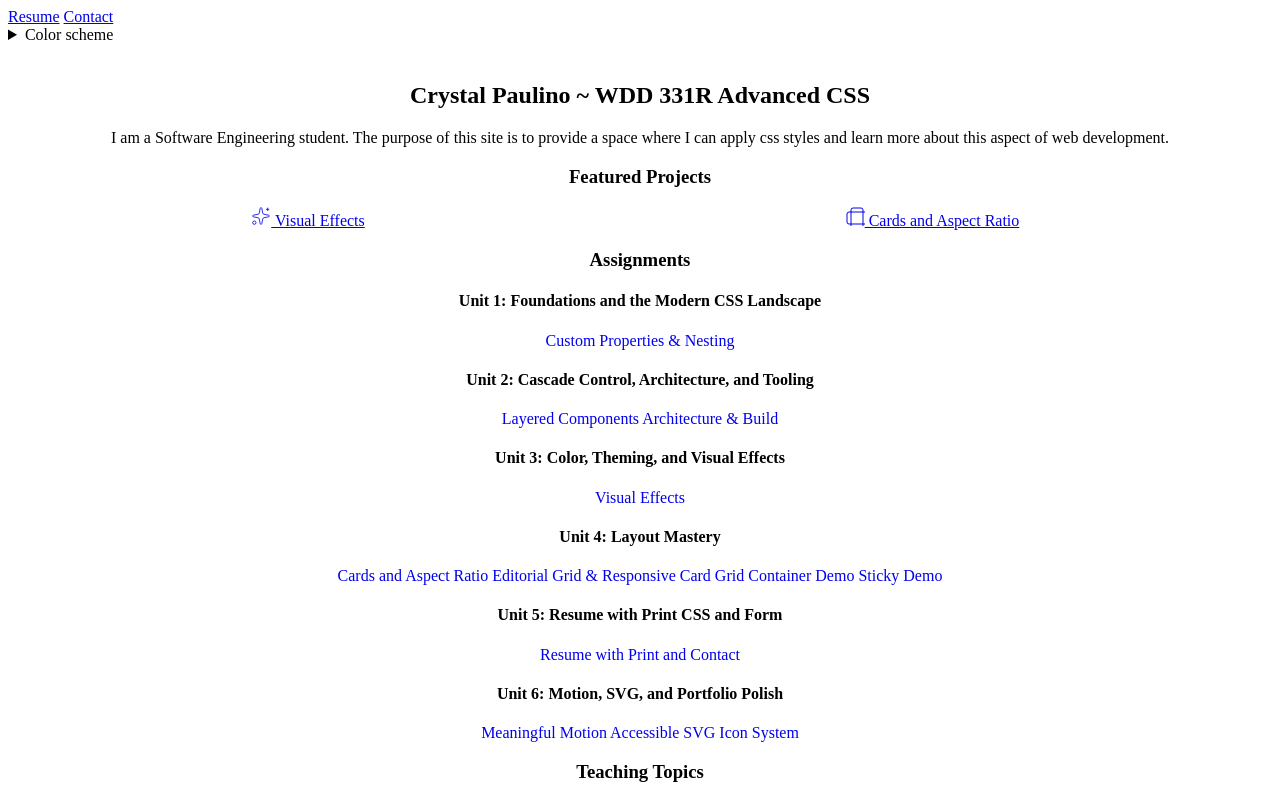
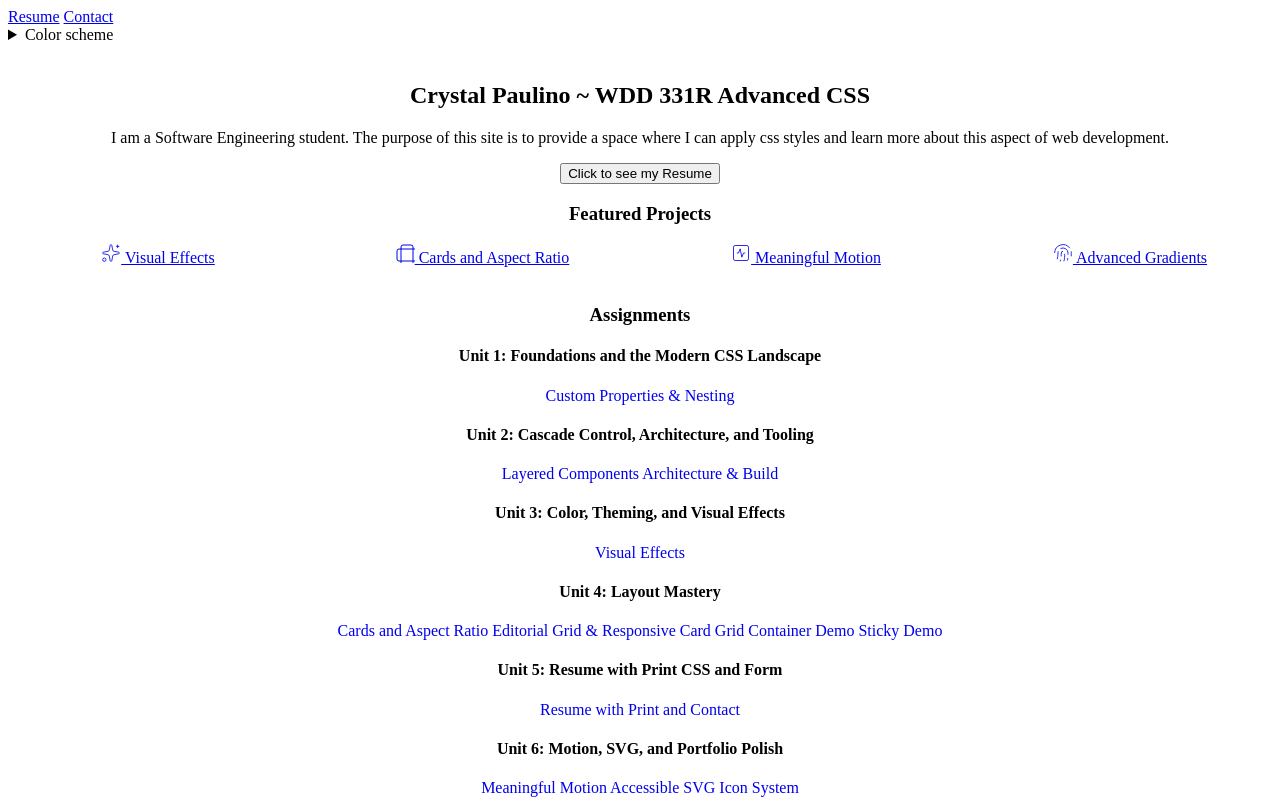
Before and after one commit to Cryspaulino/wdd331-practice, a website built with Vite: page index.html in a window 1280 px wide. Shown: the top 799 px of the page. Built offline with nearby package versions, Linux system fonts and the light colour scheme; files whose address does not match are found by name.

Commit message:
Small improvements.

```diff
--- a/index.html
+++ b/index.html
@@ -91,6 +91,11 @@
             <p class="intro">I am a Software Engineering student. The purpose of this site is to provide a space where
                 I can
                 apply css styles and learn more about this aspect of web development.</p>
+            <a href="./resume.html">
+                <button class="resume">
+                    Click to see my Resume
+                </button>
+            </a>
         </div>
         <h3>Featured Projects</h3>
         <div class="featured-projects">
@@ -178,11 +183,6 @@
 
             </ul>
         </div>
-        <!-- <a href="./resume.html">
-            <button class="resume">
-                Click to see my Resume
-            </button>
-        </a> -->
     </main>
     <footer class="site-footer">
         <p>&copy; 2026 My Practice Site</p>
--- a/portfolio.css
+++ b/portfolio.css
@@ -1,5 +1,5 @@
-nav {
-  padding: var(--space-medium);
+main {
+  width: 100%;
 }
 
 .teaching,
@@ -17,15 +17,16 @@
   scroll-snap-type: x mandatory;
   scroll-behavior: smooth;
   gap: 1.5rem;
-  margin-bottom: calc(var(--space-large) * 8);
+  margin-bottom: calc(var(--space-large) * 3);
 }
 
 .card {
   /* box-shadow: var(--shadow-md); */
-  flex: 0 0 600px;
+  flex: 0 0 300px;
   scroll-snap-align: start;
-  padding: var(--padding);
+  padding: var(--space-small);
   text-align: center;
+  align-items: center;
 
   a {
     text-decoration: none;
--- a/resume.css
+++ b/resume.css
@@ -14,6 +14,7 @@
 }
 
 main {
+  width: 70%;
   .summary {
     justify-items: center;
     text-align: justify;
--- a/unit-2/layered-components/css/tokens/variables.css
+++ b/unit-2/layered-components/css/tokens/variables.css
@@ -19,12 +19,13 @@
 
   --font-family-sans: system-ui, sans-serif;
   --font-family-mono: monospace;
-  --font-size-xs: 0.6rem;
-  --font-size-sm: 0.8rem;
-  --font-size-md: clamp(0.9766rem, 0.651rem + 1.7361vw, 1.9531rem);
-  --font-size-lg: clamp(1.25rem, 0.81rem + 2.17vw, 2.5rem);
-  --font-size-xl: clamp(1.5259rem, 1.0173rem + 2.7127vw, 3.0518rem);
-  --font-size-2xl: clamp(1.9073rem, 1.2716rem + 3.3908vw, 3.8147rem);
+  --font-size-xs: 0.3rem;
+  --font-size-sm: 0.4rem;
+  --font-size-md: clamp(0.6rem, 0.35rem + 1.3333vw, 1.35rem);
+  --font-size-lg: clamp(0.72rem, 0.42rem + 1.6vw, 1.62rem);
+  --font-size-xl: clamp(0.864rem, 0.504rem + 1.92vw, 1.944rem);
+  --font-size-2xl: clamp(1.0368rem, 0.6048rem + 2.304vw, 2.3328rem);
+  --font-size-3xl: clamp(1.2442rem, 0.7258rem + 2.7648vw, 2.7994rem);
 
   --line-height-open: 1.6;
   --line-height-tight: 1.2;
```
Also changed, not shown: resume.html (+1 -1 lines), dist/styles.css.
